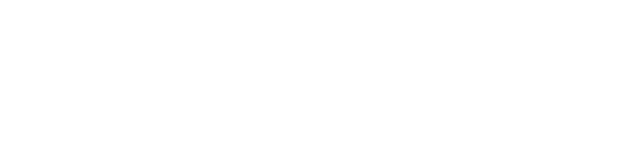
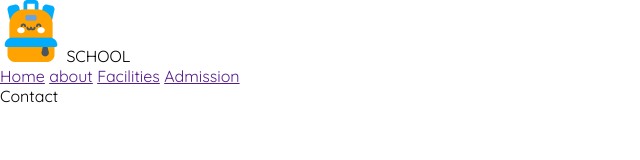
Before and after one commit to maraj48/second-assignment-ph, a plain HTML site: page index.html in a window 1280 px wide. Shown: the whole page, without its empty margins (0-640 px from the left). Drawn offline with Linux system fonts and the light colour scheme.

Commit message:
added font syle

```diff
--- a/index.html
+++ b/index.html
@@ -1,12 +1,30 @@
 <!DOCTYPE html>
 <html lang="en">
-<head>
-    <meta charset="UTF-8">
-    <meta name="viewport" content="width=device-width, initial-scale=1.0">
+  <head>
+    <meta charset="UTF-8" />
+    <meta name="viewport" content="width=device-width, initial-scale=1.0" />
     <title>Document</title>
-    <link rel="stylesheet" href="style.css">
-</head>
-<body>
-
-</body>
+    <link rel="preconnect" href="https://fonts.googleapis.com" />
+    <link rel="preconnect" href="https://fonts.gstatic.com" crossorigin />
+    <link
+      href="https://fonts.googleapis.com/css2?family=Quicksand:wght@300..700&display=swap"
+      rel="stylesheet"
+    />
+    <link rel="stylesheet" href="style.css" />
+  </head>
+  <body class="quicksand-normal">
+    <div class="navbar">
+      <div class="logo">
+        <img src="assets/logo.png" alt="" class="bag" />
+        <span class="text1"> SCHOOL </span>
+      </div>
+      <div class="nav">
+        <a href="" class="linktag">Home</a>
+        <a href="" class="linktag">about</a>
+        <a href="" class="linktag">Facilities</a>
+        <a href="" class="linktag">Admission</a>
+      </div>
+      <div class="btn1">Contact</div>
+    </div>
+  </body>
 </html>
--- a/style.css
+++ b/style.css
@@ -0,0 +1,9 @@
+*{
+    margin: 0;
+    padding: 0;
+}
+.quicksand-normal {
+    font-family: "Quicksand", serif;
+    font-optical-sizing: auto;
+    font-style: normal;
+  }
```
Also changed, not shown: assets/bg.png (added), assets/dribble.png (added), assets/elementary.png (added), assets/fb.png (added), assets/google+.png (added), assets/hero-kids.png (added), assets/kinder.png (added), assets/logo.png (added), assets/middle.png (added), assets/story-1.png (added), assets/story-2.png (added), assets/story-3.png (added), assets/story-4.png (added), assets/story-5.png (added), 1 more files.
